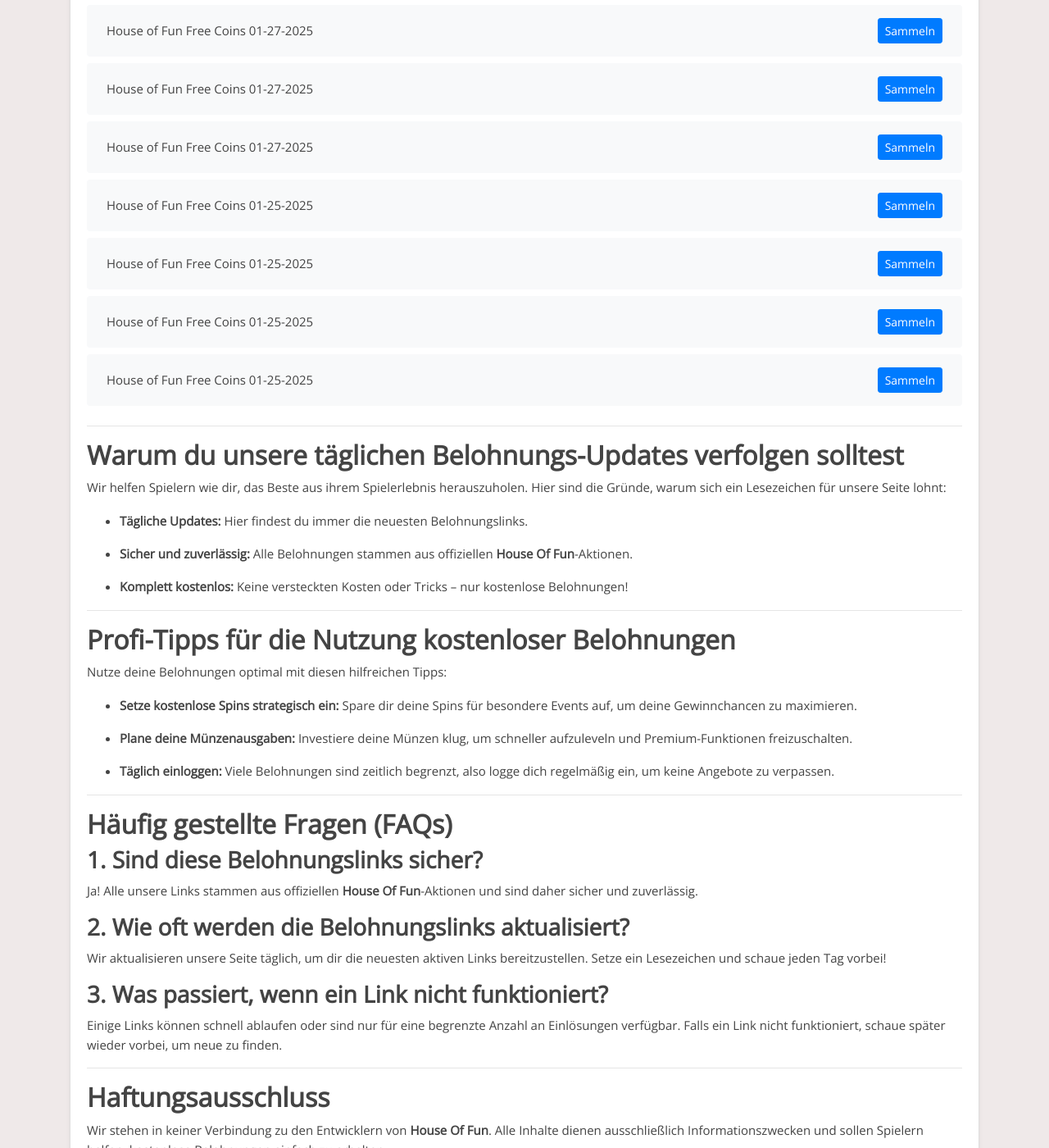
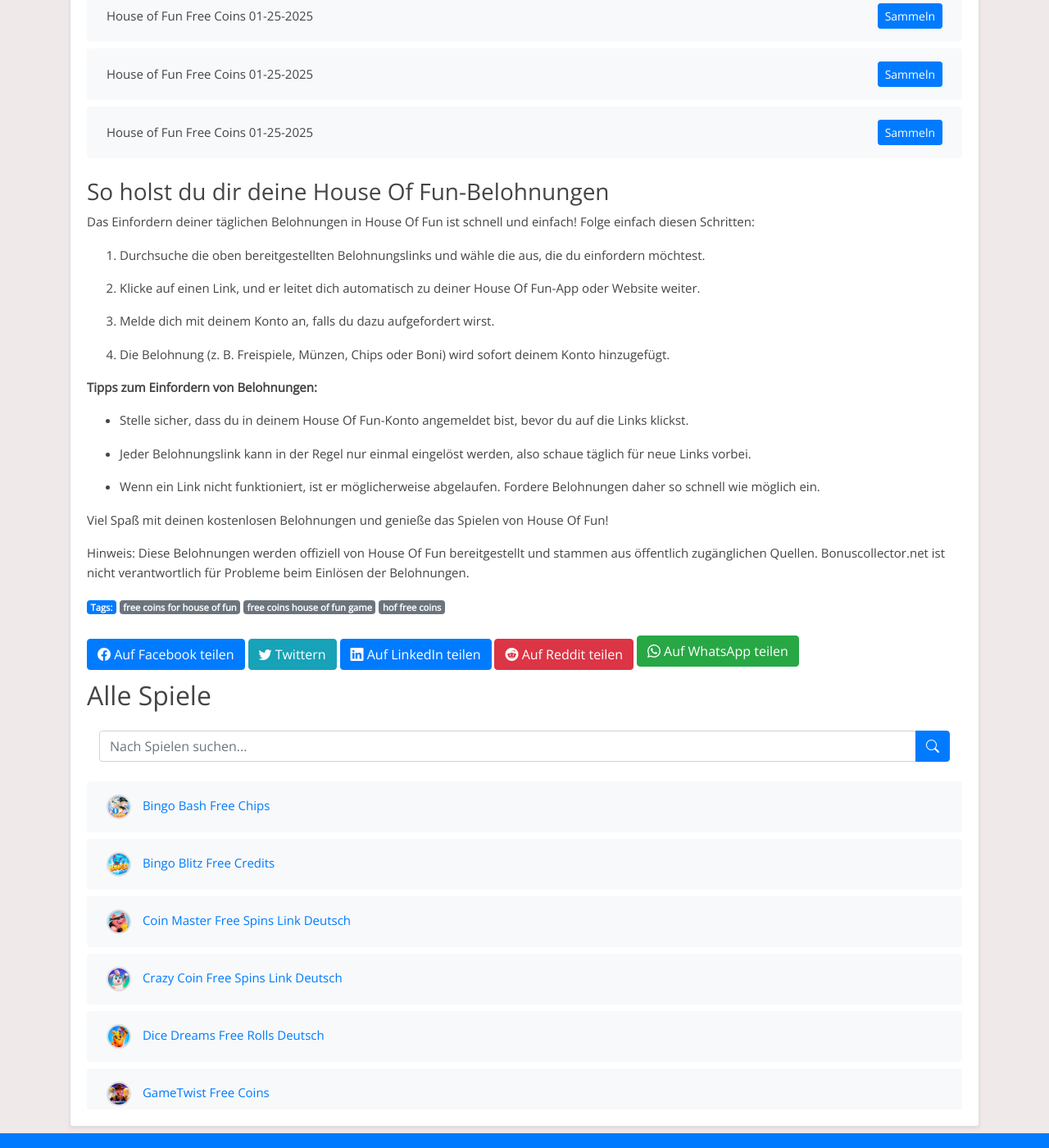
Before and after one commit to Prollad99/bs-de, a Jekyll site: the page built from _posts/2025-01-19-house-of-fun.md, in a window 1280 px wide and 1400 px high, scrolled down 7523 px. Shown: the whole window at 82% size. Built offline with Jekyll 4.4.1, drawn with Linux system fonts in a browser that asks for light colours; some of the changed text lies outside the part shown.

Commit message:
Aktualisiere house-of-fun-Belohnungslinks, Inhalte und Änderungsdatum

```diff
--- a/_includes/house-of-fun_footer.html
+++ b/_includes/house-of-fun_footer.html
@@ -1,55 +1,27 @@
----
+### So holst du dir deine House Of Fun-Belohnungen
 
 
-## **Warum du unsere täglichen Belohnungs-Updates verfolgen solltest**
+Das Einfordern deiner täglichen Belohnungen in House Of Fun ist schnell und einfach! Folge einfach diesen Schritten:
 
-Wir helfen Spielern wie dir, das Beste aus ihrem Spielerlebnis herauszuholen. Hier sind die Gründe, warum sich ein Lesezeichen für unsere Seite lohnt:
+1. Durchsuche die oben bereitgestellten Belohnungslinks und wähle die aus, die du einfordern möchtest.
 
-- **Tägliche Updates:** Hier findest du immer die neuesten Belohnungslinks.
+2. Klicke auf einen Link, und er leitet dich automatisch zu deiner House Of Fun-App oder Website weiter.
 
-- **Sicher und zuverlässig:** Alle Belohnungen stammen aus offiziellen **House Of Fun**-Aktionen.
+3. Melde dich mit deinem Konto an, falls du dazu aufgefordert wirst.
 
-- **Komplett kostenlos:** Keine versteckten Kosten oder Tricks – nur kostenlose Belohnungen!
+4. Die Belohnung (z. B. Freispiele, Münzen, Chips oder Boni) wird sofort deinem Konto hinzugefügt.
 
 
----
+**Tipps zum Einfordern von Belohnungen:**
+
+- Stelle sicher, dass du in deinem House Of Fun-Konto angemeldet bist, bevor du auf die Links klickst.
+
+- Jeder Belohnungslink kann in der Regel nur einmal eingelöst werden, also schaue täglich für neue Links vorbei.
+
+- Wenn ein Link nicht funktioniert, ist er möglicherweise abgelaufen. Fordere Belohnungen daher so schnell wie möglich ein.
 
 
-## **Profi-Tipps für die Nutzung kostenloser Belohnungen**
-
-Nutze deine Belohnungen optimal mit diesen hilfreichen Tipps:
-
-- **Setze kostenlose Spins strategisch ein:** Spare dir deine Spins für besondere Events auf, um deine Gewinnchancen zu maximieren.
-
-- **Plane deine Münzenausgaben:** Investiere deine Münzen klug, um schneller aufzuleveln und Premium-Funktionen freizuschalten.
-
-- **Täglich einloggen:** Viele Belohnungen sind zeitlich begrenzt, also logge dich regelmäßig ein, um keine Angebote zu verpassen.
+Viel Spaß mit deinen kostenlosen Belohnungen und genieße das Spielen von House Of Fun!
 
 
----
-
-
-## **Häufig gestellte Fragen (FAQs)**
-
-
-### **1. Sind diese Belohnungslinks sicher?**
-
-Ja! Alle unsere Links stammen aus offiziellen **House Of Fun**-Aktionen und sind daher sicher und zuverlässig.
-
-
-### **2. Wie oft werden die Belohnungslinks aktualisiert?**
-
-Wir aktualisieren unsere Seite täglich, um dir die neuesten aktiven Links bereitzustellen. Setze ein Lesezeichen und schaue jeden Tag vorbei!
-
-
-### **3. Was passiert, wenn ein Link nicht funktioniert?**
-
-Einige Links können schnell ablaufen oder sind nur für eine begrenzte Anzahl an Einlösungen verfügbar. Falls ein Link nicht funktioniert, schaue später wieder vorbei, um neue zu finden.
-
-
----
-
-
-## **Haftungsausschluss**
-
-Wir stehen in keiner Verbindung zu den Entwicklern von **House Of Fun**. Alle Inhalte dienen ausschließlich Informationszwecken und sollen Spielern helfen, kostenlose Belohnungen einfach zu erhalten.
+Hinweis: Diese Belohnungen werden offiziell von House Of Fun bereitgestellt und stammen aus öffentlich zugänglichen Quellen. Bonuscollector.net ist nicht verantwortlich für Probleme beim Einlösen der Belohnungen.
--- a/_includes/house-of-fun_post.html
+++ b/_includes/house-of-fun_post.html
@@ -1,32 +1,13 @@
-Bist du ein engagierter **House Of Fun**-Spieler? Suchst du nach der einfachsten Möglichkeit, kostenlose Münzen, Spins und andere Boni zu sammeln? Dann bist du hier genau richtig! Wir aktualisieren diese Seite täglich mit neuen Belohnungslinks, damit du keine Chance verpasst, schneller aufzuleveln und das Spiel in vollen Zügen zu genießen.
+Entdecke tägliche House Of Fun-Belohnungen!
 
 
-## **Was sind Belohnungslinks?**
-
-Belohnungslinks sind offizielle Aktionen der **House Of Fun**-Entwickler, die den Spielern kostenlose In-Game-Gegenstände wie Spins, Münzen und exklusive Boni bieten. Sie sind eine großartige Möglichkeit, dein Gameplay zu verbessern, ohne Geld auszugeben.
+Bist du ein Fan von House Of Fun und möchtest dein Spielerlebnis verbessern? Du bist hier genau richtig! Diese Seite ist allen House Of Fun-Enthusiasten gewidmet, die täglich kostenlose Belohnungen einfordern möchten. Hier findest du die neuesten Links, um Freispiele, Münzen, Chips und andere spannende Boni zu sammeln, damit du das Spiel noch mehr genießen kannst.
 
 
-Jeden Tag stellen wir dir die neuesten und zuverlässigsten Belohnungslinks zur Verfügung, damit du deine Belohnungen problemlos einlösen und deine Reise ohne Unterbrechungen fortsetzen kannst.
+House Of Fun ist ein unterhaltsames Spiel, das von Millionen geliebt wird. Ob du höhere Level erreichen oder einfach nur den Nervenkitzel genießen möchtest – unsere täglichen Belohnungslinks halten dich im Spiel.
 
 
----
+Hinweis: House Of Fun ist eine kostenlose App, die ausschließlich zu Unterhaltungszwecken entwickelt wurde. Bonuscollector.net ist eine unabhängige Plattform und steht in keiner Verbindung zu den Entwicklern oder Eigentümern von House Of Fun.
 
 
-## **So kannst du deine kostenlosen Belohnungen einlösen**
-
-Das Einlösen deiner täglichen Belohnungen ist ganz einfach und erfordert nur wenige Schritte:
-
-1. **Wähle einen Belohnungslink aus der Liste unten aus.**
-
-2. **Tippe auf den Link und melde dich in deinem House Of Fun-Konto an.**
-
-3. **Die Belohnung wird sofort deinem Konto gutgeschrieben!**
-
-
-Schau regelmäßig auf dieser Seite vorbei, da die Links schnell ablaufen können. Verpasse keine Gelegenheit!
-
-
----
-
-
-## **Heutige House Of Fun Belohnungslinks**
+Schau täglich vorbei, um sicherzustellen, dass du keine Belohnung verpasst!
```
